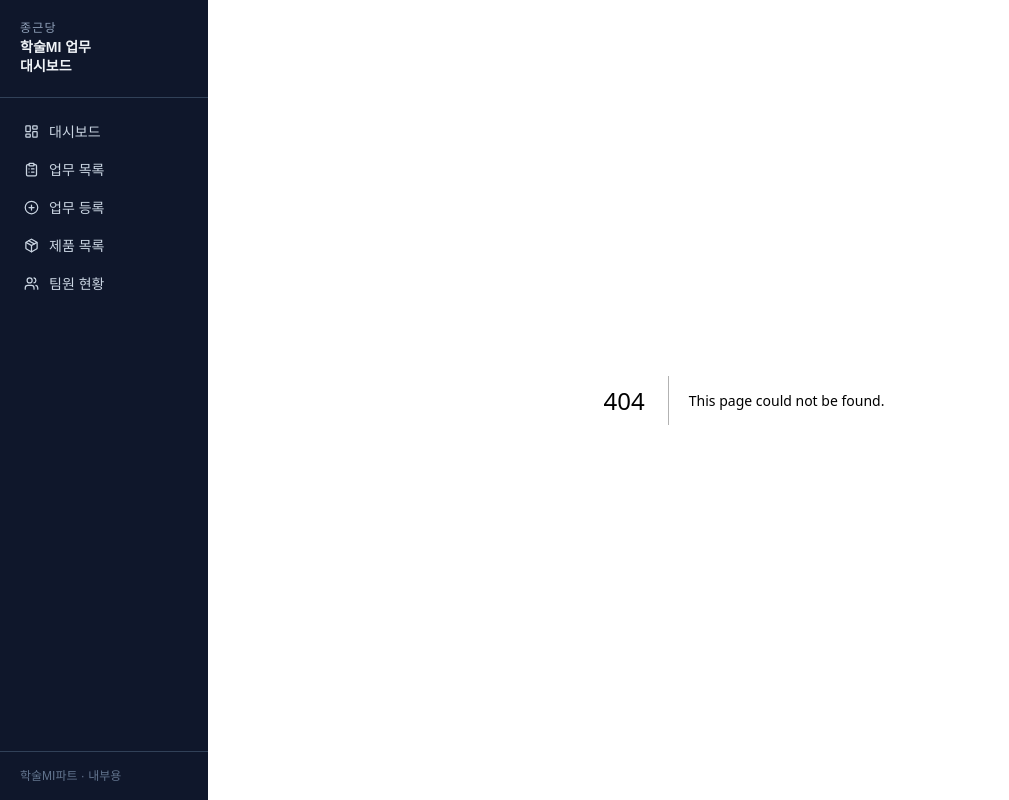
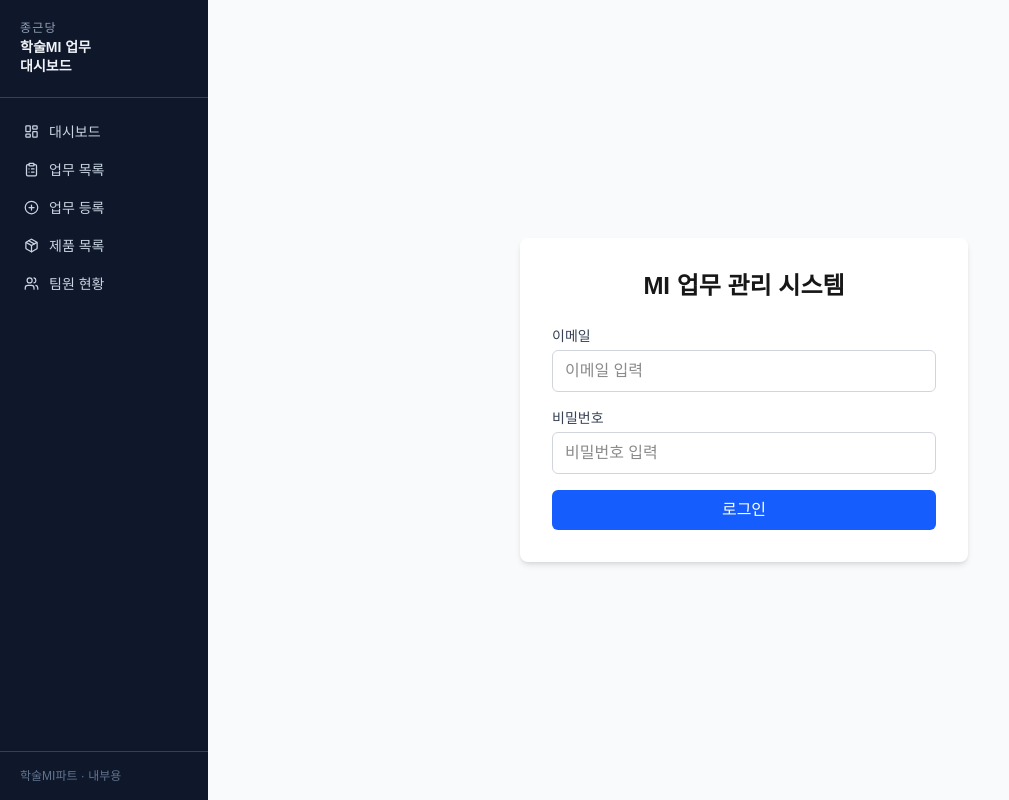
Before and after one commit to Fruits2/director, a Next.js app in the folder academic-dashboard/: page /login in a window 1280 px wide. Before the commit this address had no page. Shown: the whole page, without its empty margins (0-1009 px from the left). Built offline with nearby package versions, Linux system fonts and the light colour scheme; no server answers.

Commit message:
add login feature

```diff
--- /dev/null
+++ b/academic-dashboard/app/login/page.tsx
@@ -0,0 +1,71 @@
+'use client'
+
+import { useState } from 'react'
+import { useRouter } from 'next/navigation'
+import { supabase } from '@/lib/supabase'
+
+export default function LoginPage() {
+  const [email, setEmail] = useState('')
+  const [password, setPassword] = useState('')
+  const [error, setError] = useState('')
+  const [loading, setLoading] = useState(false)
+  const router = useRouter()
+
+  const handleLogin = async (e: React.FormEvent) => {
+    e.preventDefault()
+    setLoading(true)
+    setError('')
+
+    const { error } = await supabase.auth.signInWithPassword({
+      email,
+      password,
+    })
+
+    if (error) {
+      setError('이메일 또는 비밀번호가 올바르지 않습니다.')
+      setLoading(false)
+    } else {
+      router.push('/')
+    }
+  }
+
+  return (
+    <div className="min-h-screen flex items-center justify-center bg-gray-50">
+      <div className="bg-white p-8 rounded-lg shadow-md w-full max-w-md">
+        <h1 className="text-2xl font-bold text-center mb-6">MI 업무 관리 시스템</h1>
+        <form onSubmit={handleLogin} className="space-y-4">
+          <div>
+            <label className="block text-sm font-medium text-gray-700 mb-1">이메일</label>
+            <input
+              type="email"
+              value={email}
+              onChange={(e) => setEmail(e.target.value)}
+              className="w-full border border-gray-300 rounded-md px-3 py-2 focus:outline-none focus:ring-2 focus:ring-blue-500"
+              placeholder="이메일 입력"
+              required
+            />
+          </div>
+          <div>
+            <label className="block text-sm font-medium text-gray-700 mb-1">비밀번호</label>
+            <input
+              type="password"
+              value={password}
+              onChange={(e) => setPassword(e.target.value)}
+              className="w-full border border-gray-300 rounded-md px-3 py-2 focus:outline-none focus:ring-2 focus:ring-blue-500"
+              placeholder="비밀번호 입력"
+              required
+            />
+          </div>
+          {error && <p className="text-red-500 text-sm">{error}</p>}
+          <button
+            type="submit"
+            disabled={loading}
+            className="w-full bg-blue-600 text-white py-2 rounded-md hover:bg-blue-700 disabled:opacity-50"
+          >
+            {loading ? '로그인 중...' : '로그인'}
+          </button>
+        </form>
+      </div>
+    </div>
+  )
+}
--- /dev/null
+++ b/academic-dashboard/middleware.ts
@@ -0,0 +1,19 @@
+import { createMiddlewareClient } from '@supabase/auth-helpers-nextjs'
+import { NextResponse } from 'next/server'
+import type { NextRequest } from 'next/server'
+
+export async function middleware(req: NextRequest) {
+  const res = NextResponse.next()
+  const supabase = createMiddlewareClient({ req, res })
+  const { data: { session } } = await supabase.auth.getSession()
+
+  if (!session && req.nextUrl.pathname !== '/login') {
+    return NextResponse.redirect(new URL('/login', req.url))
+  }
+
+  return res
+}
+
+export const config = {
+  matcher: ['/((?!_next/static|_next/image|favicon.ico).*)'],
+}
--- a/academic-dashboard/package.json
+++ b/academic-dashboard/package.json
@@ -9,6 +9,7 @@
     "lint": "eslint"
   },
   "dependencies": {
+    "@supabase/auth-helpers-nextjs": "^0.15.0",
     "@supabase/supabase-js": "^2.104.0",
     "@tanstack/react-table": "^8.21.3",
     "lucide-react": "^1.8.0",
```
Also changed, not shown: 1 other file (tests, documents, lock files or other folders).
